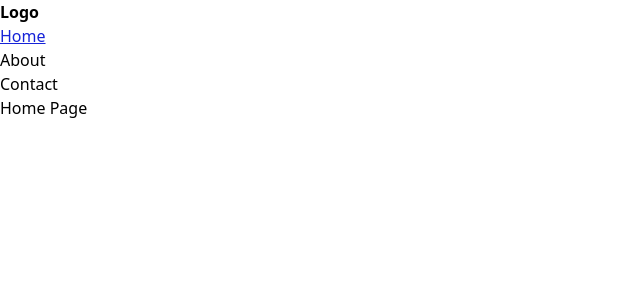
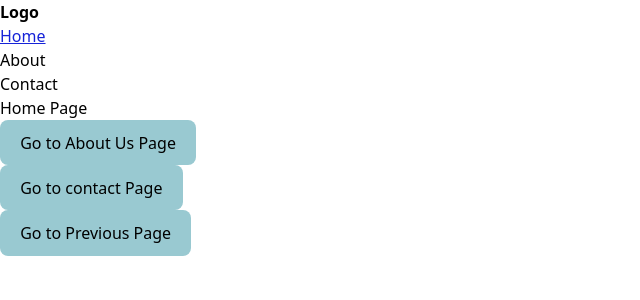
Before and after one commit to Anshul905/react-concept, a React (Vite) app in the folder router/: page / in a window 1280 px wide. Shown: the top 300 px of the page, without its empty margins (0-640 px from the left). Built offline with nearby package versions, Linux system fonts and the light colour scheme.

Commit message:
useNavigate Hook functionality

```diff
--- a/router/src/index.css
+++ b/router/src/index.css
@@ -3,42 +3,7 @@
 @tailwind components;
 @tailwind utilities;
 
-/* :root {
-  font-family: Inter, system-ui, Avenir, Helvetica, Arial, sans-serif;
-  line-height: 1.5;
-  font-weight: 400;
 
-  color-scheme: light dark;
-  color: rgba(255, 255, 255, 0.87);
-  background-color: #242424;
-
-  font-synthesis: none;
-  text-rendering: optimizeLegibility;
-  -webkit-font-smoothing: antialiased;
-  -moz-osx-font-smoothing: grayscale;
-}
-
-a {
-  font-weight: 500;
-  color: #646cff;
-  text-decoration: inherit;
-}
-a:hover {
-  color: #535bf2;
-}
-
-body {
-  margin: 0;
-  display: flex;
-  place-items: center;
-  min-width: 320px;
-  min-height: 100vh;
-}
-
-h1 {
-  font-size: 3.2em;
-  line-height: 1.1;
-}
 
 button {
   border-radius: 8px;
@@ -47,27 +12,14 @@ button {
   font-size: 1em;
   font-weight: 500;
   font-family: inherit;
-  background-color: #1a1a1a;
+  background-color: #99c9d1;
   cursor: pointer;
   transition: border-color 0.25s;
+
+  display: flex;
+  justify-content: center;
+
 }
 button:hover {
-  border-color: #646cff;
+  border-color: #0d16c7;
 }
-button:focus,
-button:focus-visible {
-  outline: 4px auto -webkit-focus-ring-color;
-}
-
-@media (prefers-color-scheme: light) {
-  :root {
-    color: #213547;
-    background-color: #ffffff;
-  }
-  a:hover {
-    color: #747bff;
-  }
-  button {
-    background-color: #f9f9f9;
-  }
-} */
--- a/router/src/pages/Home.jsx
+++ b/router/src/pages/Home.jsx
@@ -1,11 +1,29 @@
 import React from 'react'
+import { useNavigate } from 'react-router-dom'
 
 function Home() {
+  const navigate = useNavigate()
+  const goToContactPage = () => {
+    navigate("/contact")
+  }
+  const goToContactAboutUsPage = () => {
+    navigate("/about")
+  }
+
+  const goToPreviouspage = () => {
+    navigate(-1)
+  }
+
   return (
     <>
     <section className='text-center font-bold text-4xl mt-10'>
       <h1>Home Page</h1>
     </section>
+    <div className="flex justify-center mt-5 gap-5">
+      <button onClick={ goToContactAboutUsPage }>Go to About Us Page</button>
+      <button onClick={ () => navigate("/contact") }>Go to contact Page</button>
+      <button onClick={ () => goToPreviouspage() }>Go to Previous Page</button>
+    </div>
     </>
 )
 }
```
Also changed, not shown: router/resources.txt, router/src/App.css (line endings or trailing spaces).
